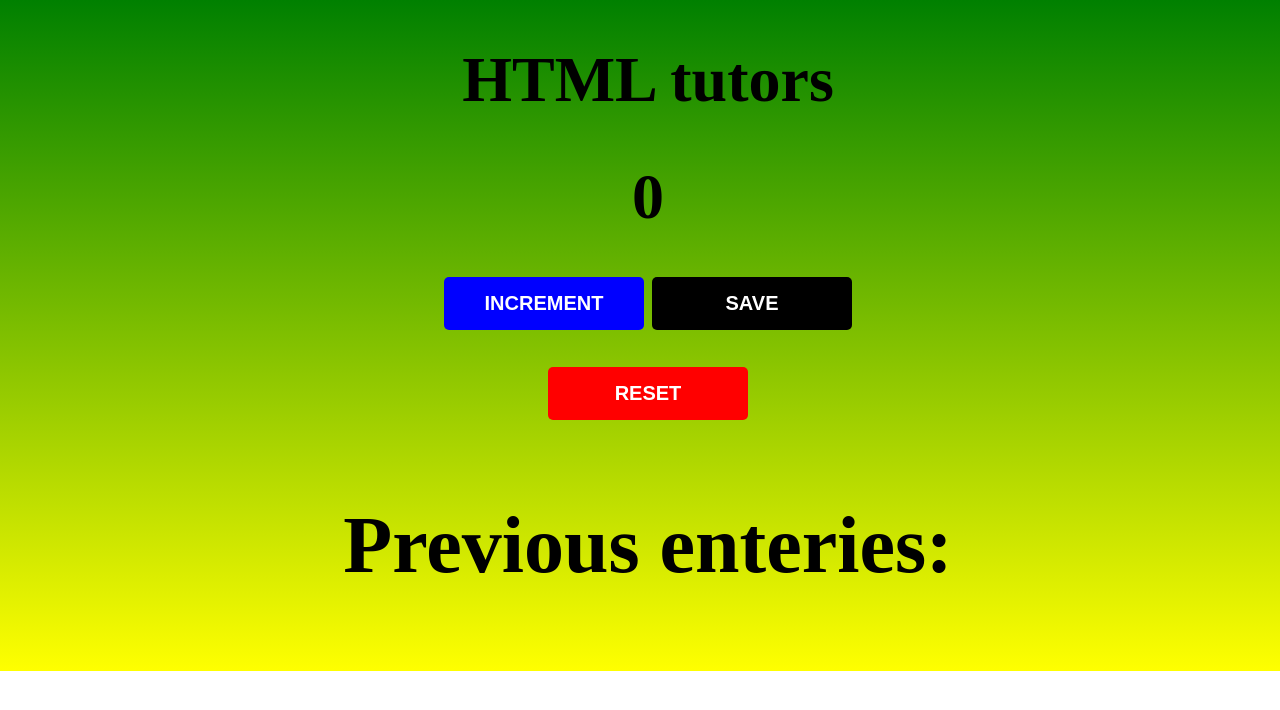
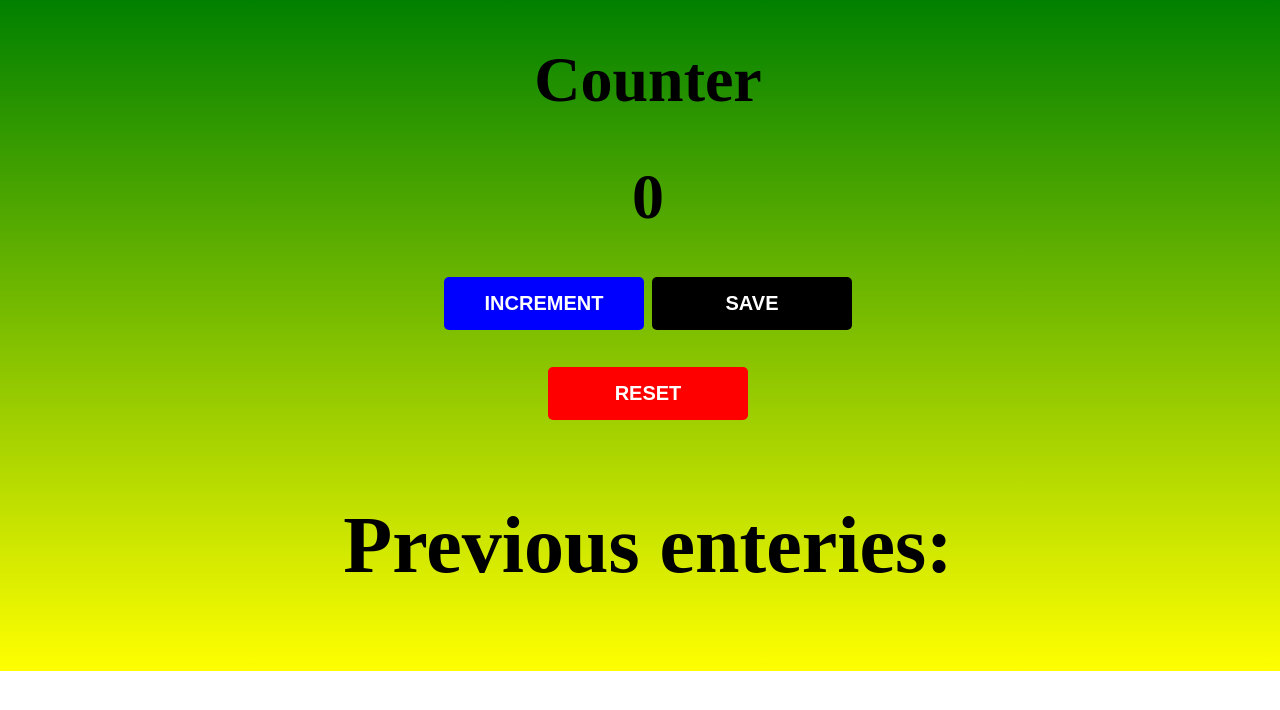
Before and after one commit to mdfakih/counter, a plain HTML site: page index.html in a window 1280 px wide. Drawn offline with Linux system fonts and the light colour scheme.

Commit message:
Reverting back to old code

```diff
--- a/index.html
+++ b/index.html
@@ -6,7 +6,7 @@
 	<link rel="stylesheet" href="style.css">
 </head>
 <body>
-	<h1>HTML tutors</h1>
+	<h1>Counter</h1>
 	<h1 id='count-el'>0</h1>
 	<button id="increment-btn" onclick="increment()">INCREMENT</button>
 	<button id="save-btn" onclick="save()">SAVE</button>
```
